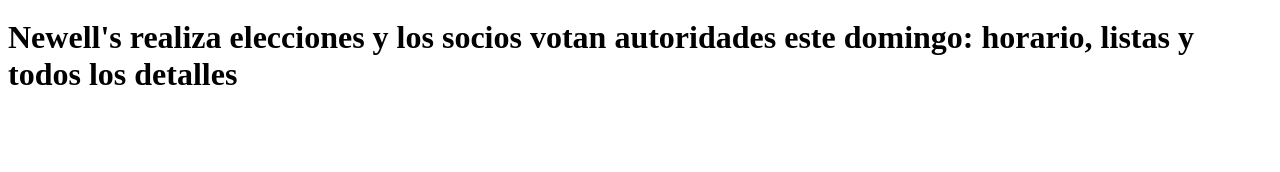
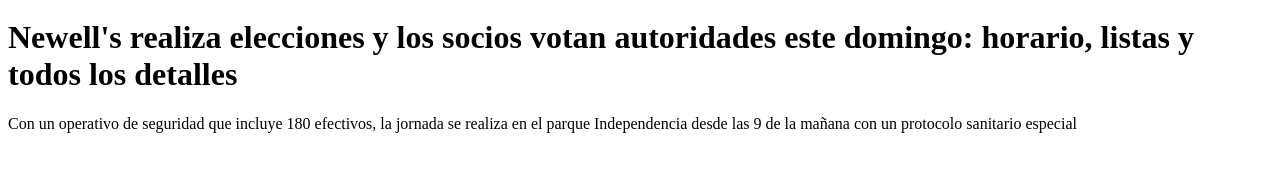
Before and after one commit to agustin-schiaffino/my-first-new, a plain HTML site: page index.html in a window 1280 px wide. Shown: the part 232-404 px from the top of the page. Drawn offline with Linux system fonts and the light colour scheme; files whose address does not match are found by name.

Commit message:
párrafo agregado

```diff
--- a/index.html
+++ b/index.html
@@ -13,6 +13,10 @@
             <header>
                 <a href="https://www.rosario3.com/seccion/deportes/">deportes</a>
                 <h1>Newell's realiza elecciones y los socios votan autoridades este domingo: horario, listas y todos los detalles</h1>
+                <p>
+                    Con un operativo de seguridad que incluye 180 efectivos, la jornada se realiza en el parque Independencia
+                    desde las 9 de la mañana con un protocolo sanitario especial
+                </p>
             </header>
         </article>
     </body>
```
